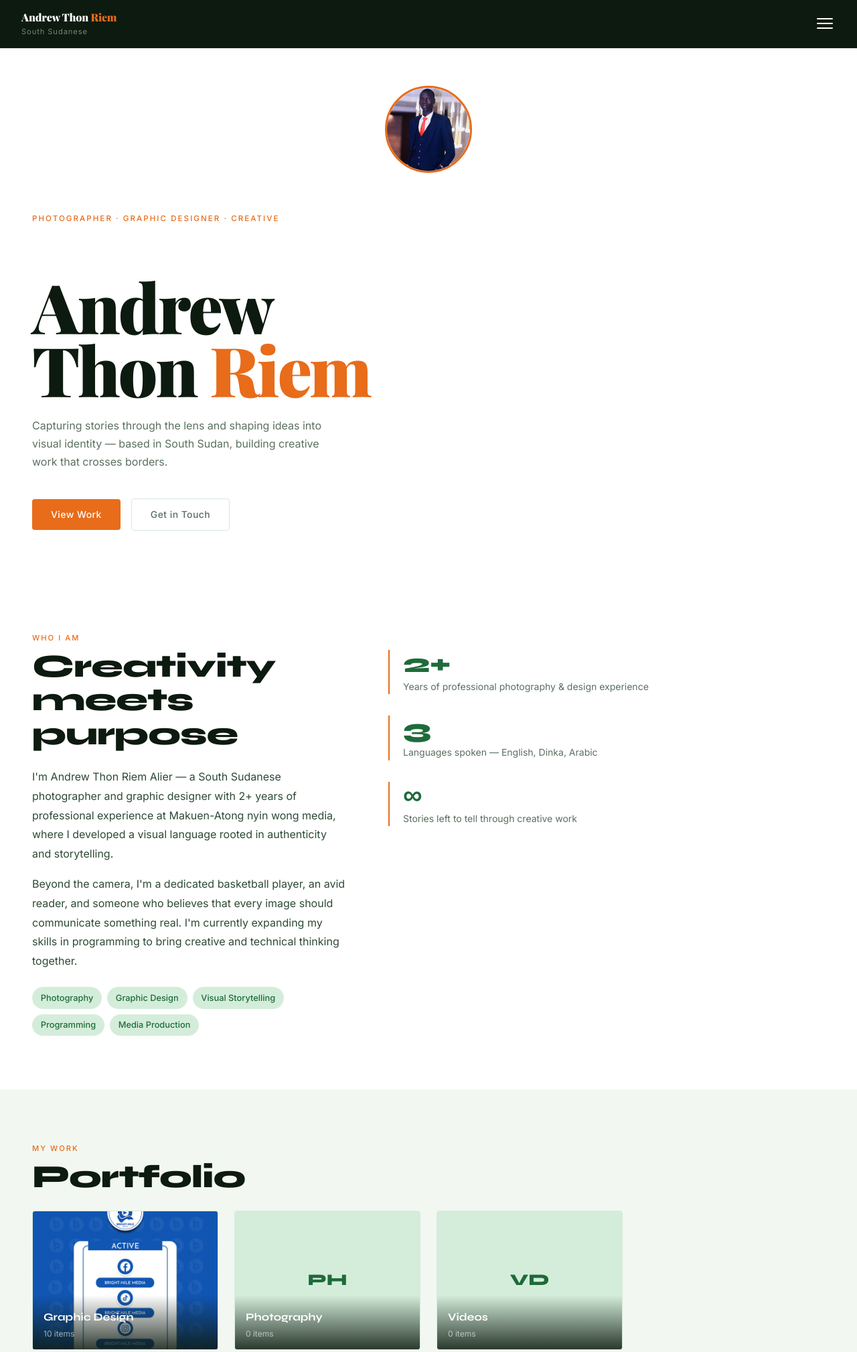
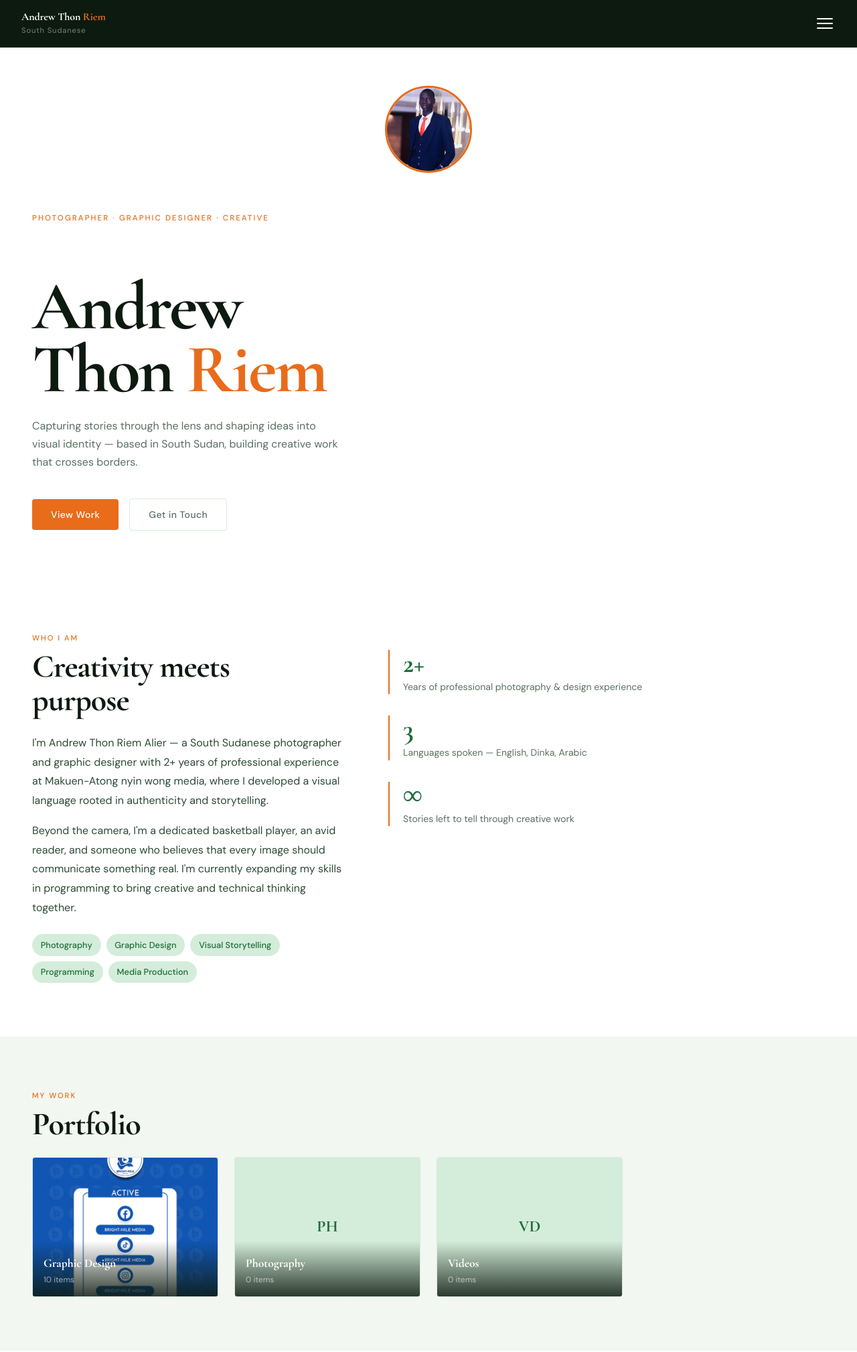
Before and after one commit to andrewthonriem/My_portfolio, a website: page index.html in a window 1280 px wide. Shown: the top 2018 px of the page at 67% size. Drawn offline with nearby package versions, Linux system fonts and the light colour scheme.

Commit message:
Change fonts to Cormorant Garamond + DM Sans

```diff
--- a/index.html
+++ b/index.html
@@ -4,7 +4,7 @@
   <meta charset="UTF-8" />
   <meta name="viewport" content="width=device-width, initial-scale=1.0"/>
   <title>Andrew Thon — Photographer & Creative</title>
-  <link href="https://fonts.googleapis.com/css2?family=Syne:wght@400;700;800&family=Inter:wght@300;400;500&family=Playfair+Display:wght@700;900&display=swap" rel="stylesheet"/>
+  <link href="https://fonts.googleapis.com/css2?family=Cormorant+Garamond:wght@600;700;800&family=DM+Sans:wght@300;400;500;700&display=swap" rel="stylesheet"/>
   <link rel="stylesheet" href="style.css"/>
   <link rel="stylesheet" href="https://cdnjs.cloudflare.com/ajax/libs/font-awesome/6.5.0/css/all.min.css"/>
 </head>
@@ -12,7 +12,7 @@
 
 <div class="nav-overlay" id="navOverlay" onclick="closeNav()"></div>
 <nav>
-  <div class="nav-brand">Andrew Thon <span>Riem</span><br><span style="font-family:'Inter',sans-serif;font-size:0.7rem;font-weight:400;letter-spacing:0.08em;color:rgba(255,255,255,0.45);">South Sudanese</span></div>
+  <div class="nav-brand">Andrew Thon <span>Riem</span><br><span style="font-family:'DM Sans',sans-serif;font-size:0.7rem;font-weight:400;letter-spacing:0.08em;color:rgba(255,255,255,0.45);">South Sudanese</span></div>
   <div style="display:flex;align-items:center;gap:0.75rem;">
     <button class="nav-toggle" id="navToggle" onclick="toggleNav()" aria-label="Menu">
       <span></span><span></span><span></span>
@@ -161,7 +161,7 @@
       </div>
     </div>
     <div>
-      <h3 style="font-family:'Syne',sans-serif;font-weight:700;margin-bottom:1.5rem;">Languages</h3>
+      <h3 style="font-family:'Cormorant Garamond',serif;font-weight:700;margin-bottom:1.5rem;">Languages</h3>
       <div class="lang-grid">
         <div class="lang-row">
           <span class="lang-name">English</span>
--- a/style.css
+++ b/style.css
@@ -18,8 +18,8 @@
 html { scroll-behavior: smooth; }
 
 body {
-  font-family: 'Inter', sans-serif;
-  background: var(--paper);
+  font-family: 'DM Sans', sans-serif;
+  background: var(--white);
   color: var(--ink);
   font-size: 16px;
   line-height: 1.6;
@@ -40,7 +40,7 @@ nav {
 }
 
 .nav-brand {
-  font-family: 'Playfair Display', serif;
+  font-family: 'Cormorant Garamond', serif;
   font-weight: 800;
   font-size: 1rem;
   letter-spacing: -0.01em;
@@ -154,7 +154,7 @@ main {
   margin-bottom: 1rem;
 }
 .hero-name {
-  font-family: 'Playfair Display', serif;
+  font-family: 'Cormorant Garamond', serif;
   font-size: clamp(3rem, 8vw, 7rem);
   font-weight: 800;
   line-height: 0.92;
@@ -246,7 +246,7 @@ section { padding: 5rem 3rem; }
   margin-bottom: 0.5rem;
 }
 .section-title {
-  font-family: 'Syne', sans-serif;
+  font-family: 'Cormorant Garamond', serif;
   font-size: clamp(1.8rem, 4vw, 3rem);
   font-weight: 800;
   letter-spacing: -0.02em;
@@ -279,7 +279,7 @@ section { padding: 5rem 3rem; }
 .about-stats { display: flex; flex-direction: column; gap: 2rem; }
 .stat-item { border-left: 2px solid var(--orange); padding-left: 1.25rem; }
 .stat-num {
-  font-family: 'Syne', sans-serif;
+  font-family: 'Cormorant Garamond', serif;
   font-size: 2.5rem; font-weight: 800;
   line-height: 1; color: var(--green);
 }
@@ -308,7 +308,7 @@ section { padding: 5rem 3rem; }
   width: 100%; height: 100%;
   background: var(--green-pale);
   display: flex; align-items: center; justify-content: center;
-  font-family: 'Syne', sans-serif;
+  font-family: 'Cormorant Garamond', serif;
   font-size: 1.5rem; font-weight: 800;
   color: var(--green);
 }
@@ -317,7 +317,7 @@ section { padding: 5rem 3rem; }
   background: linear-gradient(to top, rgba(13,26,15,0.85) 0%, transparent 100%);
   padding: 1.25rem 1rem 0.9rem;
 }
-.folder-name { font-family: 'Syne', sans-serif; font-size: 1rem; font-weight: 700; color: var(--white); }
+.folder-name { font-family: 'Cormorant Garamond', serif; font-size: 1.1rem; font-weight: 700; color: var(--white); }
 .folder-count { font-size: 0.75rem; color: rgba(255,255,255,0.6); margin-top: 0.1rem; }
 
 /* ── FOLDER VIEW ── */
@@ -337,7 +337,7 @@ section { padding: 5rem 3rem; }
   color: var(--ink); transition: all 0.2s;
 }
 .folder-back:hover { border-color: var(--orange); color: var(--orange); }
-.folder-view-title { font-family: 'Syne', sans-serif; font-size: 1.5rem; font-weight: 800; }
+.folder-view-title { font-family: 'Cormorant Garamond', serif; font-size: 1.8rem; font-weight: 700; }
 .media-grid {
   display: grid;
   grid-template-columns: repeat(auto-fill, minmax(260px, 1fr));
@@ -395,7 +395,7 @@ section { padding: 5rem 3rem; }
   border: 1px solid rgba(255,255,255,0.2);
   border-radius: var(--radius);
   color: rgba(255,255,255,0.65);
-  font-family: 'Inter', sans-serif;
+  font-family: 'DM Sans', sans-serif;
   font-size: 0.875rem; font-weight: 500;
   cursor: pointer; transition: all 0.2s; text-align: center;
 }
@@ -422,7 +422,7 @@ section { padding: 5rem 3rem; }
 }
 .upload-icon { font-size: 2.5rem; margin-bottom: 0.75rem; }
 .upload-zone h3 {
-  font-family: 'Syne', sans-serif;
+  font-family: 'Cormorant Garamond', serif;
   color: var(--white); font-size: 1.25rem; margin-bottom: 0.5rem;
 }
 .upload-zone p { color: rgba(255,255,255,0.55); font-size: 0.875rem; }
@@ -445,12 +445,12 @@ section { padding: 5rem 3rem; }
   padding: 2.5rem 2rem; width: 100%; max-width: 360px;
   display: flex; flex-direction: column; gap: 1rem;
 }
-.login-box h2 { font-family: 'Syne', sans-serif; font-size: 1.25rem; font-weight: 800; color: var(--ink); }
+.login-box h2 { font-family: 'Cormorant Garamond', serif; font-size: 1.25rem; font-weight: 700; color: var(--ink); }
 .login-box p { font-size: 0.85rem; color: var(--muted); }
 .login-box input {
   width: 100%; padding: 0.65rem 0.9rem;
   border: 1px solid var(--sand); border-radius: var(--radius);
-  font-size: 0.9rem; font-family: 'Inter', sans-serif; outline: none;
+  font-size: 0.9rem; font-family: 'DM Sans', sans-serif; outline: none;
 }
 .login-box input:focus { border-color: var(--orange); }
 .login-error { color: #c0392b; font-size: 0.8rem; display: none; }
```
